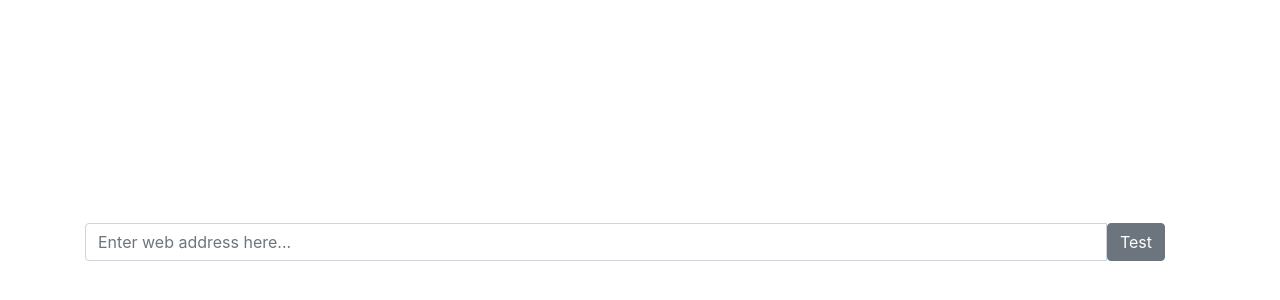
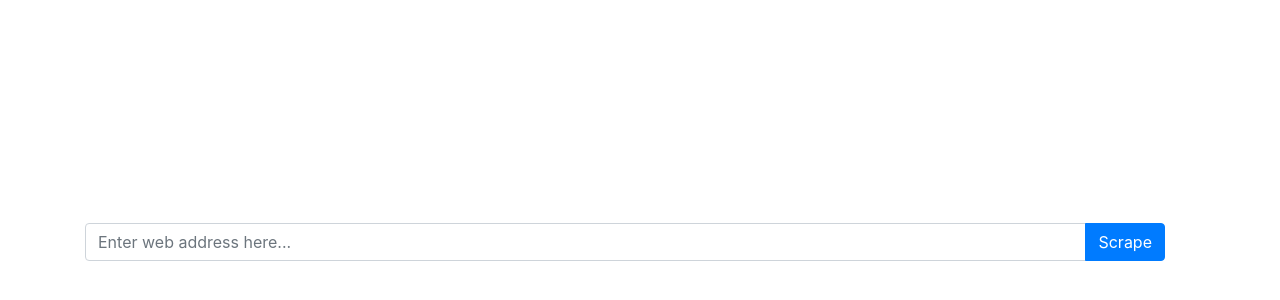
Before and after one commit to gryphbecrazeh/next-express-product-scraper, a Next.js app: page / in a window 1280 px wide. Shown: the part 150-450 px from the top of the page. Built offline with nearby package versions, Linux system fonts and the light colour scheme.

Commit message:
updated UI, fixed small problems with scraping content

```diff
--- a/components/Scraper.jsx
+++ b/components/Scraper.jsx
@@ -1,5 +1,12 @@
 import React, { Component } from "react";
-import { Button, InputGroup, Input, Form, FormGroup } from "reactstrap";
+import {
+	Button,
+	InputGroup,
+	Input,
+	Form,
+	FormGroup,
+	InputGroupAddon
+} from "reactstrap";
 import axios from "axios";
 
 class Scraper extends Component {
@@ -20,10 +27,16 @@ class Scraper extends Component {
 				details.forEach(detail => {
 					let key = detail
 						.querySelector("dt")
-						.innerText.match(new RegExp(/[\w \d]+/), "gmi");
+						.innerText.match(new RegExp(/[\w \d]+/), "gmi")
+						.toString()
+						.replace(/ +/gim, " ")
+						.replace(/^ /gim, "");
 					let val = detail
 						.querySelector("dd")
-						.innerText.match(new RegExp(/[\w \d]+/), "gmi");
+						.innerText.match(new RegExp(/[\w \d]+/), "gmi")
+						.toString()
+						.replace(/ +/gim, " ")
+						.replace(/^ /gim, "");
 
 					product[key] = val;
 				});
@@ -50,9 +63,11 @@ class Scraper extends Component {
 								name="url"
 								onChange={this.onChange}
 							></Input>
-							<Button type="button" onClick={this.scrape}>
-								Test
-							</Button>
+							<InputGroupAddon addonType="append">
+								<Button color="primary" type="button" onClick={this.scrape}>
+									Scrape
+								</Button>
+							</InputGroupAddon>
 						</InputGroup>
 					</FormGroup>
 				</Form>
```
